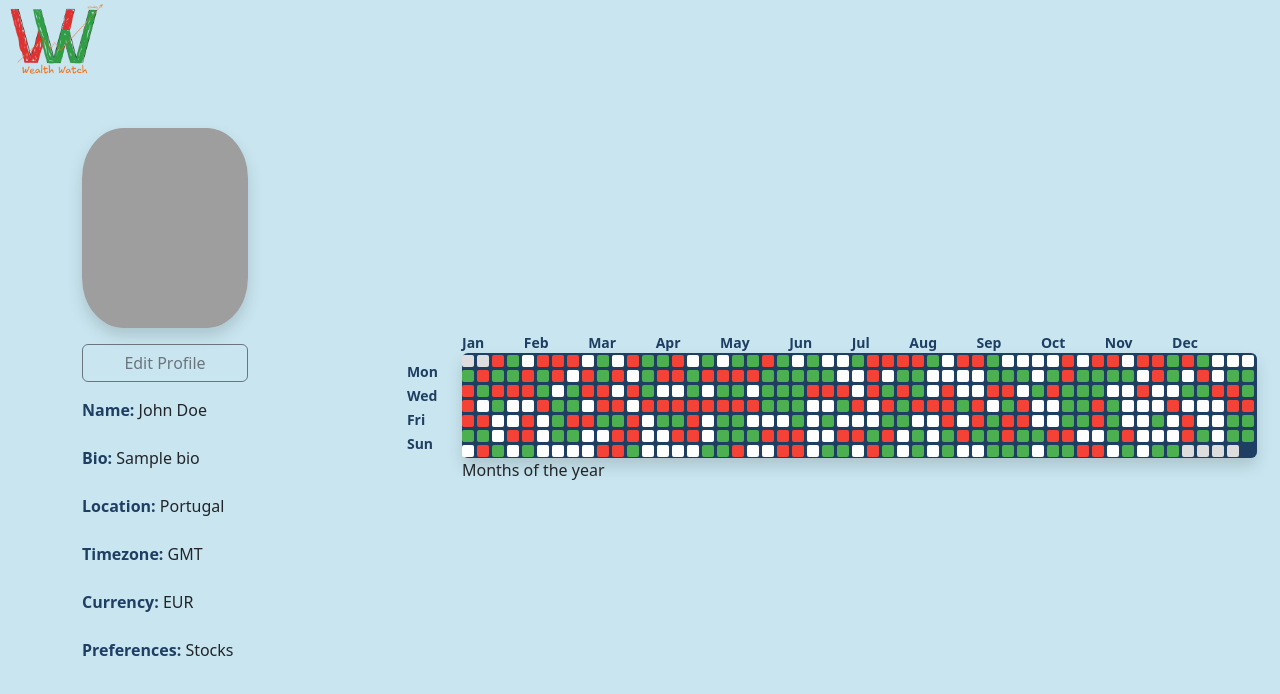
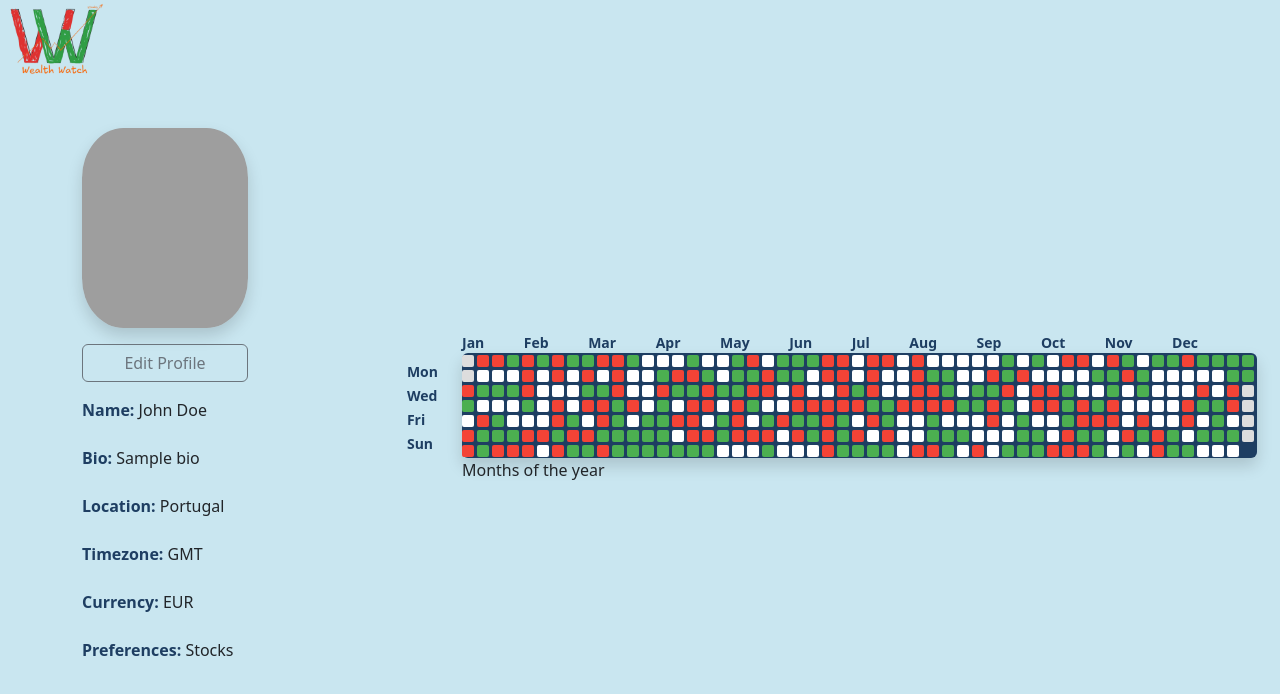
Before and after one commit to RikiMouraPT/WealthWatch, a plain HTML site: page pages/profile/profile.html in a window 1280 px wide. Drawn offline with nearby package versions, Linux system fonts and the light colour scheme; grey boxes are pictures that could not be loaded.

Commit message:
Finally made it so the graph was generating days by collumn

```diff
--- a/pages/profile/profile.css
+++ b/pages/profile/profile.css
@@ -41,6 +41,7 @@ body{
     display: grid;
     grid-template-rows: repeat(7, 15px); /* 7 dias da semana */
     grid-template-columns: repeat(53, 15px);
+    grid-auto-flow: column;
     justify-content: center;
     align-items: center;
     background-color: #1E3E62;
```
